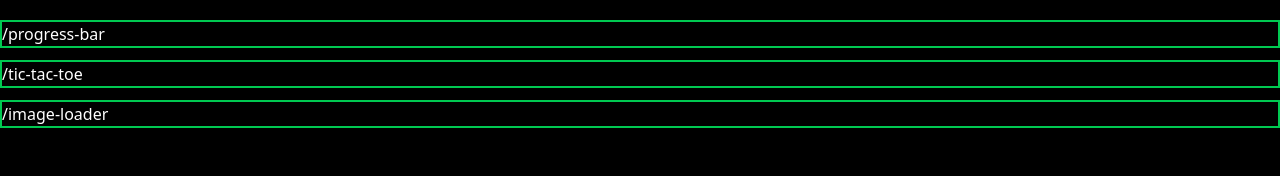
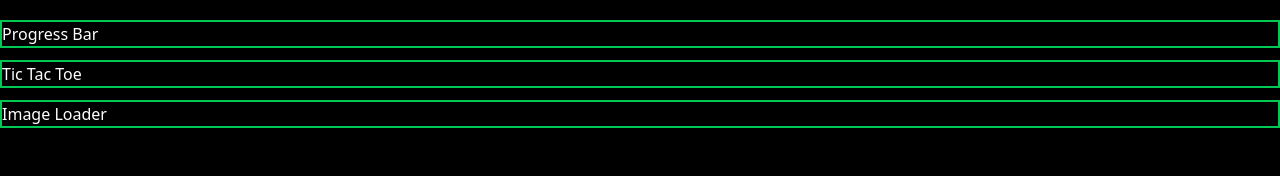
Before and after one commit to V-Wong/frontend-practice, a React (Vite) app: page / in a window 1280 px wide. Shown: the top 176 px of the page. Built offline with nearby package versions, Linux system fonts and the light colour scheme.

Commit message:
feat(home): Replace paths with page names

```diff
--- a/src/App.tsx
+++ b/src/App.tsx
@@ -7,14 +7,15 @@ import type { JSX } from "react";
 import Page from "./Page";
 
 type PageToElement = {
+  name: string;
   path: string;
   element: JSX.Element;
 };
 
 const PAGES: PageToElement[] = [
-  { path: "/progress-bar", element: <Progress /> },
-  { path: "/tic-tac-toe", element: <TicTacToe /> },
-  { path: "/image-loader", element: <ImageLoader /> },
+  { name: "Progress Bar", path: "/progress-bar", element: <Progress /> },
+  { name: "Tic Tac Toe", path: "/tic-tac-toe", element: <TicTacToe /> },
+  { name: "Image Loader", path: "/image-loader", element: <ImageLoader /> },
 ];
 
 function App() {
@@ -26,12 +27,12 @@ function App() {
           element={
             <Page>
               <ul className="w-full flex flex-col items-center gap-y-3">
-                {PAGES.map(({ path }) => (
+                {PAGES.map(({ name, path }) => (
                   <Link
                     to={{ pathname: path }}
                     className="w-full border-green-500 border-2"
                   >
-                    <li>{path}</li>
+                    <li>{name}</li>
                   </Link>
                 ))}
               </ul>
```
